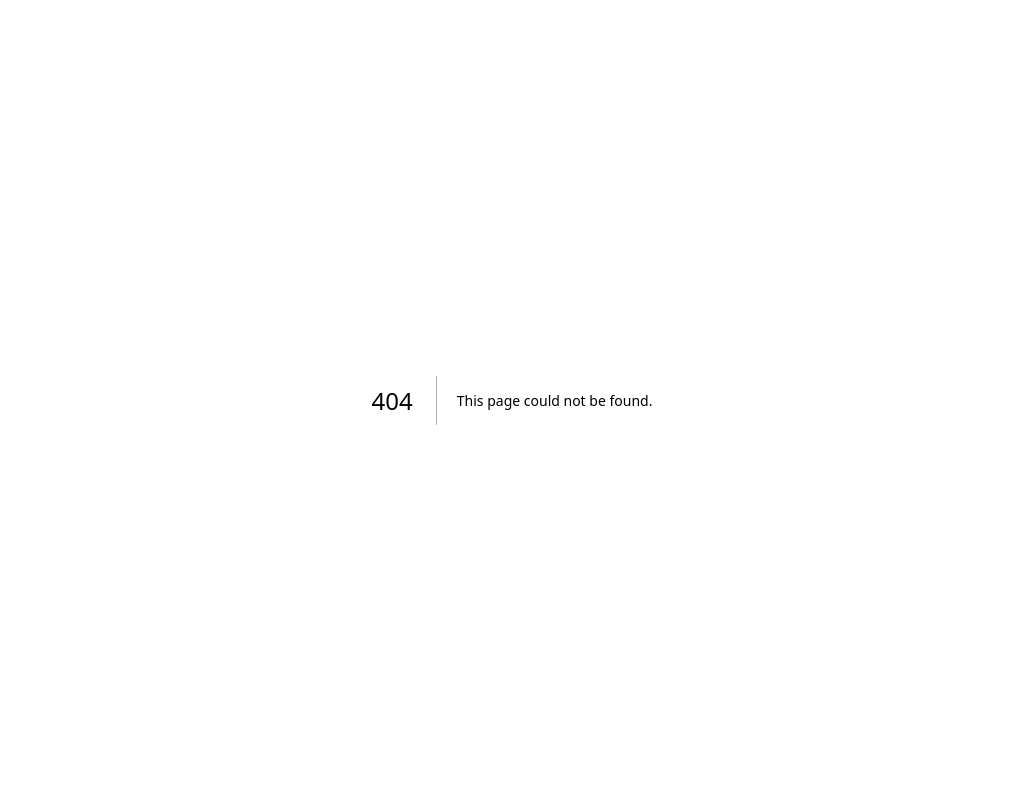
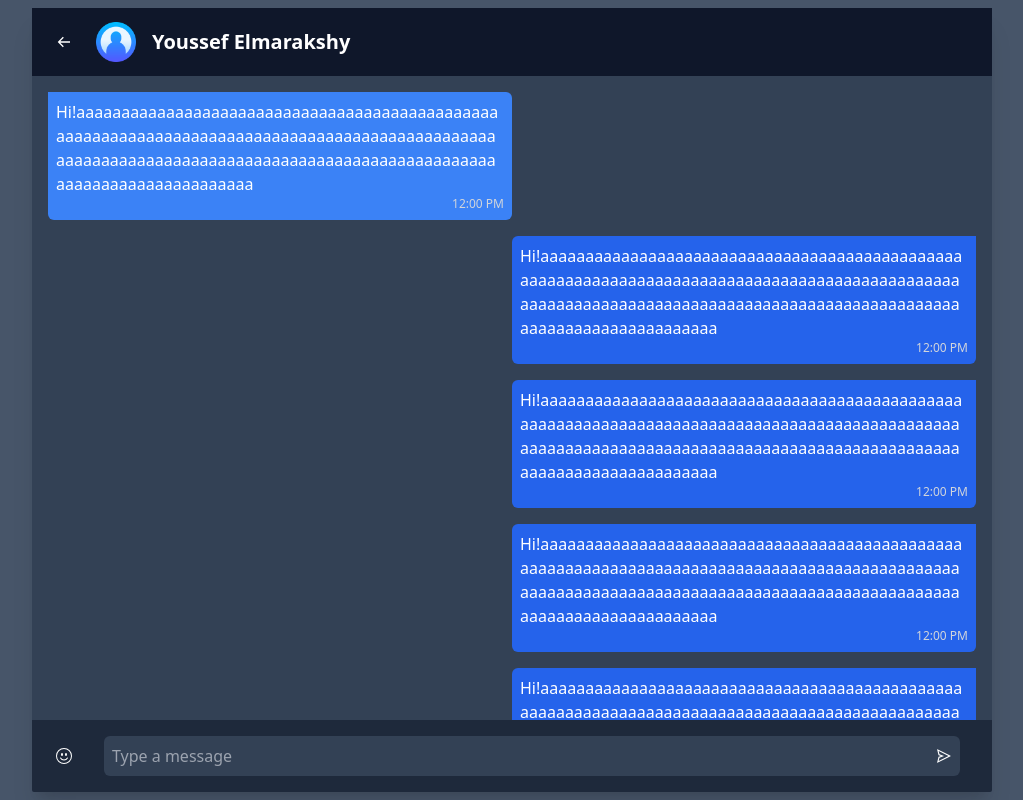
Before and after one commit to Carbowix/ChatMates, a Next.js app: page /chat/1 in a window 1280 px wide. Before the commit this address had no page. Shown: the whole page, without its empty margins (128-1151 px from the left). Built offline with nearby package versions, Linux system fonts and the light colour scheme.

Commit message:
Added chat

```diff
--- /dev/null
+++ b/app/chat/[id]/page.tsx
@@ -0,0 +1,48 @@
+import ChatInputBar from '@/components/chat-input-bar'
+import ChatMessage from '@/components/chat-message'
+import ChatProfileBar from '@/components/chat-profile-bar'
+
+export default function ChatPage({ params }: { params: { id: string } }) {
+  return (
+    <div className="w-screen h-screen bg-slate-600 flex items-center justify-center">
+      <div className="w-full h-full lg:w-3/4 lg:h-[98%] rounded-sm bg-slate-800 shadow-xl flex flex-col">
+        <ChatProfileBar />
+        <div className="w-full h-[85%] overflow-y-scroll bg-slate-700 flex flex-col gap-y-4 p-4">
+          <ChatMessage
+            type="left"
+            message="Hi!aaaaaaaaaaaaaaaaaaaaaaaaaaaaaaaaaaaaaaaaaaaaaaaaaaaaaaaaaaaaaaaaaaaaaaaaaaaaaaaaaaaaaaaaaaaaaaaaaaaaaaaaaaaaaaaaaaaaaaaaaaaaaaaaaaaaaaaaaaaaaaaaaaaaaaaaaaaaaaaaaaaaaaa"
+          />
+          <ChatMessage
+            type="right"
+            message="Hi!aaaaaaaaaaaaaaaaaaaaaaaaaaaaaaaaaaaaaaaaaaaaaaaaaaaaaaaaaaaaaaaaaaaaaaaaaaaaaaaaaaaaaaaaaaaaaaaaaaaaaaaaaaaaaaaaaaaaaaaaaaaaaaaaaaaaaaaaaaaaaaaaaaaaaaaaaaaaaaaaaaaaaaa"
+          />
+          <ChatMessage
+            type="right"
+            message="Hi!aaaaaaaaaaaaaaaaaaaaaaaaaaaaaaaaaaaaaaaaaaaaaaaaaaaaaaaaaaaaaaaaaaaaaaaaaaaaaaaaaaaaaaaaaaaaaaaaaaaaaaaaaaaaaaaaaaaaaaaaaaaaaaaaaaaaaaaaaaaaaaaaaaaaaaaaaaaaaaaaaaaaaaa"
+          />
+          <ChatMessage
+            type="right"
+            message="Hi!aaaaaaaaaaaaaaaaaaaaaaaaaaaaaaaaaaaaaaaaaaaaaaaaaaaaaaaaaaaaaaaaaaaaaaaaaaaaaaaaaaaaaaaaaaaaaaaaaaaaaaaaaaaaaaaaaaaaaaaaaaaaaaaaaaaaaaaaaaaaaaaaaaaaaaaaaaaaaaaaaaaaaaa"
+          />
+          <ChatMessage
+            type="right"
+            message="Hi!aaaaaaaaaaaaaaaaaaaaaaaaaaaaaaaaaaaaaaaaaaaaaaaaaaaaaaaaaaaaaaaaaaaaaaaaaaaaaaaaaaaaaaaaaaaaaaaaaaaaaaaaaaaaaaaaaaaaaaaaaaaaaaaaaaaaaaaaaaaaaaaaaaaaaaaaaaaaaaaaaaaaaaa"
+          />
+          <ChatMessage
+            type="right"
+            message="Hi!aaaaaaaaaaaaaaaaaaaaaaaaaaaaaaaaaaaaaaaaaaaaaaaaaaaaaaaaaaaaaaaaaaaaaaaaaaaaaaaaaaaaaaaaaaaaaaaaaaaaaaaaaaaaaaaaaaaaaaaaaaaaaaaaaaaaaaaaaaaaaaaaaaaaaaaaaaaaaaaaaaaaaaa"
+          />
+          <ChatMessage
+            type="right"
+            message="Hi!aaaaaaaaaaaaaaaaaaaaaaaaaaaaaaaaaaaaaaaaaaaaaaaaaaaaaaaaaaaaaaaaaaaaaaaaaaaaaaaaaaaaaaaaaaaaaaaaaaaaaaaaaaaaaaaaaaaaaaaaaaaaaaaaaaaaaaaaaaaaaaaaaaaaaaaaaaaaaaaaaaaaaaa"
+          />
+          <ChatMessage
+            type="right"
+            message="Hi!aaaaaaaaaaaaaaaaaaaaaaaaaaaaaaaaaaaaaaaaaaaaaaaaaaaaaaaaaaaaaaaaaaaaaaaaaaaaaaaaaaaaaaaaaaaaaaaaaaaaaaaaaaaaaaaaaaaaaaaaaaaaaaaaaaaaaaaaaaaaaaaaaaaaaaaaaaaaaaaaaaaaaaa"
+          />
+        </div>
+        <ChatInputBar />
+      </div>
+    </div>
+  )
+}
--- a/app/dashboard/page.tsx
+++ b/app/dashboard/page.tsx
@@ -1,25 +1,23 @@
-import ChatLogoDashboard from '@/components/chat-logo-dashboard'
-import ChatProfileBar from '@/components/chat-profile-bar'
-import ChatWidget from '@/components/chat-widget'
+import DashboardLogo from '@/components/dashboard-logo'
+import DashboardProfileBar from '@/components/dashboard-profile-bar'
+import DashboardWidget from '@/components/dashboard-widget'
 import SearchBar from '@/components/search-bar'
 
-export default function Home() {
+export default function Dashboard() {
   const arr = [1, 2, 3, 4, 5, 6, 7, 8, 9, 10, 11, 12]
   return (
     <div className="w-screen h-screen bg-slate-600 flex items-center justify-center">
       <div className="w-full h-full lg:w-3/4 lg:h-[98%] rounded-sm bg-slate-800 border-slate-100 shadow-xl flex">
         <div className="w-full lg:w-[60%] h-full bg-slate-900 flex flex-col gap-2">
-          <ChatProfileBar />
+          <DashboardProfileBar />
           <SearchBar />
           <div className="flex flex-col w-full h-full overflow-y-scroll">
             {arr.map((id) => (
-              <ChatWidget key={id} />
+              <DashboardWidget key={id} />
             ))}
           </div>
         </div>
-        <div className="hidden md:flex w-full h-full bg-slate-700 flex-col justify-center items-center">
-          <ChatLogoDashboard />
-        </div>
+        <DashboardLogo />
       </div>
     </div>
   )
--- /dev/null
+++ b/components/chat-input-bar.tsx
@@ -0,0 +1,20 @@
+import { AiOutlineSend } from 'react-icons/ai'
+import DashboardButtonIcon from './dashboard-button-icon'
+import { BsEmojiSmile } from 'react-icons/bs'
+export default function ChatInputBar() {
+  return (
+    <div className="w-full flex-grow p-4 flex items-center gap-x-2 mt-auto">
+      <DashboardButtonIcon icon={<BsEmojiSmile />} />
+      <div className="px-4 relative w-full">
+        <input
+          className="rounded-md bg-slate-700 w-full p-2 pr-10"
+          type="text"
+          placeholder="Type a message"
+        />
+        <div className="rounded-full absolute right-3 top-1/2 -translate-y-1/2 p-3">
+          <AiOutlineSend />
+        </div>
+      </div>
+    </div>
+  )
+}
--- /dev/null
+++ b/components/chat-message.tsx
@@ -0,0 +1,25 @@
+interface MessageChat {
+  type: 'left' | 'right'
+  message: string
+}
+
+export default function ChatMessage({ type, message }: MessageChat) {
+  return (
+    <div
+      className={`w-full flex ${
+        type == 'left' ? 'justify-start' : 'justify-end'
+      }`}
+    >
+      <div
+        className={`p-2 max-w-[50%] text-md break-words flex flex-col justify-between rounded-md  ${
+          type == 'left'
+            ? 'rounded-tl-none bg-blue-500'
+            : 'rounded-tr-none bg-blue-600'
+        }`}
+      >
+        <span>{message}</span>
+        <span className="text-right text-xs text-gray-300">12:00 PM</span>
+      </div>
+    </div>
+  )
+}
--- a/components/chat-profile-bar.tsx
+++ b/components/chat-profile-bar.tsx
@@ -1,33 +1,24 @@
 'use client'
-import { signOut } from 'next-auth/react'
 import Img from 'next/image'
-import { AiOutlineUserAdd } from 'react-icons/ai'
-import { GoSignOut } from 'react-icons/go'
+import { BiArrowBack } from 'react-icons/bi'
+import DashboardButtonIcon from './dashboard-button-icon'
+import { useRouter } from 'next/navigation'
 export default function ChatProfileBar() {
+  const router = useRouter()
   return (
-    <div className="w-full bg-slate-800 flex justify-between p-4">
-      <div className="h-full flex gap-2 items-center">
-        <Img
-          src="/user.png"
-          alt="profile picture"
-          className="w-10 h-10 rounded-full"
-          height={120}
-          width={120}
-        />
-        <div className="font-semibold font-xl">Youssef Elmarakshy</div>
-      </div>
-      <div className="flex gap-2">
-        {/* TODO: Add friend functionality */}
-        <button className="p-2 rounded text-md text-white hover:bg-gray-200 hover:text-blue-500 transition-all focus:outline-none">
-          <AiOutlineUserAdd />
-        </button>
-        <button
-          onClick={() => signOut()}
-          className="p-2 rounded text-lg text-white hover:bg-gray-200 hover:text-blue-500 transition-all focus:outline-none"
-        >
-          <GoSignOut />
-        </button>
-      </div>
+    <div className="flex items-center w-full h-[9%] bg-slate-900 gap-x-4 px-4">
+      <DashboardButtonIcon
+        onClick={() => router.push('/dashboard')}
+        icon={<BiArrowBack />}
+      />
+      <Img
+        src={'/user.png'}
+        width={128}
+        height={128}
+        alt="chat profile picture"
+        className="w-10 h-10"
+      />
+      <h4 className="font-semibold text-xl">Youssef Elmarakshy</h4>
     </div>
   )
 }
--- /dev/null
+++ b/components/dashboard-button-icon.tsx
@@ -0,0 +1,20 @@
+import { ReactElement, ButtonHTMLAttributes } from 'react'
+
+interface DashboardButtonIconProps
+  extends ButtonHTMLAttributes<HTMLButtonElement> {
+  icon: ReactElement
+}
+
+export default function DashboardButtonIcon({
+  icon,
+  ...props
+}: DashboardButtonIconProps) {
+  return (
+    <button
+      {...props}
+      className="p-2 rounded text-md text-white hover:bg-gray-200 hover:text-blue-500 transition-all focus:outline-none"
+    >
+      {icon}
+    </button>
+  )
+}
--- a/components/chat-logo-dashboard.tsx
+++ b/components/dashboard-logo.tsx
@@ -2,7 +2,7 @@
 import Img from 'next/image'
 export default function ChatLogoDashboard() {
   return (
-    <>
+    <div className="hidden md:flex w-full h-full bg-slate-700 flex-col justify-center items-center">
       <Img
         src={'/logo.png'}
         width={128}
@@ -13,6 +13,6 @@ export default function ChatLogoDashboard() {
       <h2 className="font-semibold text-2xl text-center">
         Pick any conversation to start chatting!
       </h2>
-    </>
+    </div>
   )
 }
--- /dev/null
+++ b/components/dashboard-profile-bar.tsx
@@ -0,0 +1,27 @@
+'use client'
+import { signOut } from 'next-auth/react'
+import Img from 'next/image'
+import { AiOutlineUserAdd } from 'react-icons/ai'
+import { GoSignOut } from 'react-icons/go'
+import DashboardButtonIcon from './dashboard-button-icon'
+export default function DashboardProfileBar() {
+  return (
+    <div className="w-full bg-slate-800 flex justify-between p-4">
+      <div className="h-full flex gap-2 items-center">
+        <Img
+          src="/user.png"
+          alt="profile picture"
+          className="w-10 h-10 rounded-full"
+          height={120}
+          width={120}
+        />
+        <div className="font-semibold font-xl">Youssef Elmarakshy</div>
+      </div>
+      <div className="flex gap-2">
+        {/* TODO: Add friend functionality */}
+        <DashboardButtonIcon icon={<AiOutlineUserAdd />} />
+        <DashboardButtonIcon onClick={() => signOut()} icon={<GoSignOut />} />
+      </div>
+    </div>
+  )
+}
--- a/components/chat-widget.tsx
+++ b/components/dashboard-widget.tsx
@@ -1,6 +1,6 @@
 'use client'
 import Img from 'next/image'
-export default function ChatWidget() {
+export default function DashboardWidget() {
   return (
     <div className="w-full flex items-center gap-2 px-4 py-2 hover:bg-gray-600 transition-all cursor-pointer">
       <Img
```
